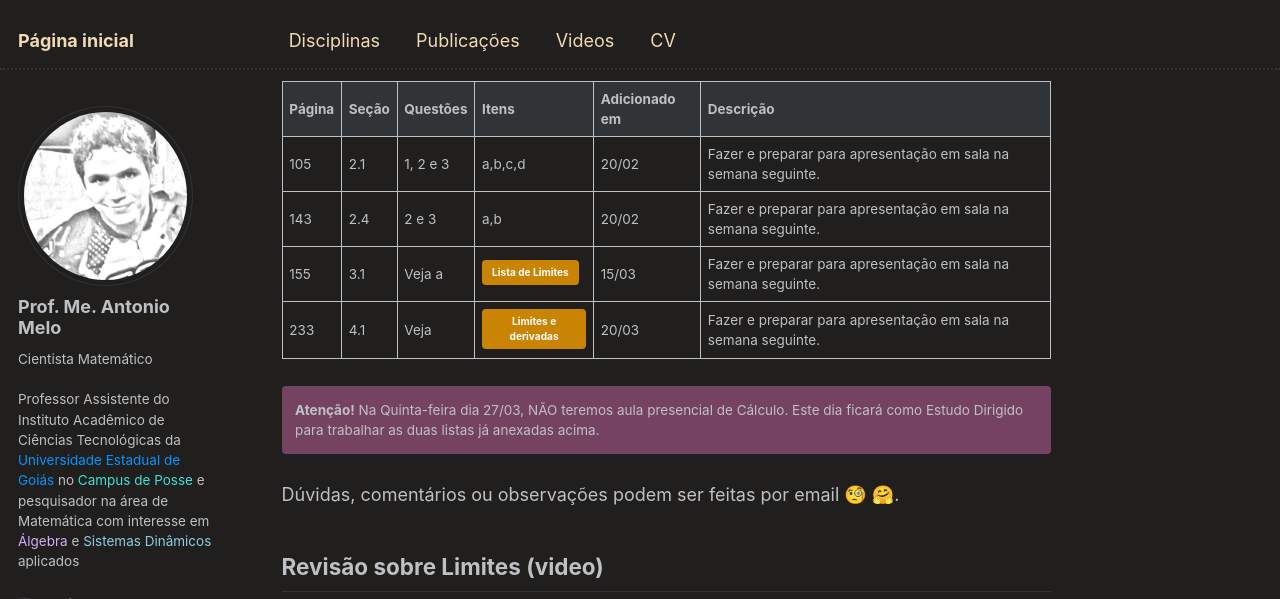
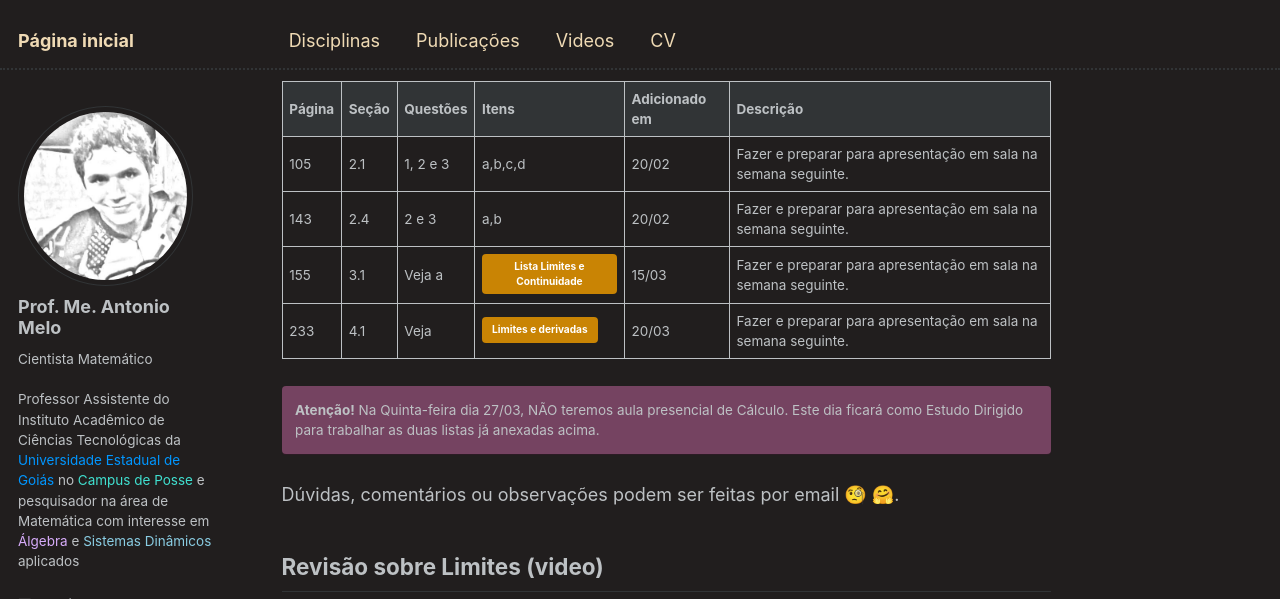
Before and after one commit to antmelo/antmelo.github.io, a Jekyll site: the page built from _teaching/2025-1-calculo.md, in a window 1280 px wide and 900 px high, scrolled down 1197 px, cut to the strip 0-599 px from the top of the window. Built offline with Jekyll 4.4.1, drawn with Linux system fonts in a browser that asks for light colours; some web fonts are replaced.

Commit message:
Update 2025-1-calculo.md

```diff
--- a/_teaching/2025-1-calculo.md
+++ b/_teaching/2025-1-calculo.md
@@ -39,7 +39,7 @@ que está disponível para [Download Aqui](https://www.mediafire.com/file/njhisf
 | --------    | -----  | -----     | ----- | -------------   | ------------------------------------------------------- |
 |  105 | 2.1  |  1, 2 e 3 | a,b,c,d  | 20/02   | Fazer e preparar para apresentação em sala na semana seguinte.   |
 |  143 | 2.4  |  2 e 3 |  a,b | 20/02   | Fazer e preparar para apresentação em sala na semana seguinte.   |
-|  155 | 3.1  |  Veja a | [Lista de Limites](https://antmelo.github.io/files/ZZA-CAL1-L1.pdf){: .btn}   | 15/03   | Fazer e preparar para apresentação em sala na semana seguinte.   |
+|  155 | 3.1  |  Veja a | [Lista Limites e Continuidade](https://antmelo.github.io/files/ZZA-CAL1-L1.pdf){: .btn}   | 15/03   | Fazer e preparar para apresentação em sala na semana seguinte.   |
 |  233 | 4.1  |  Veja  | [Limites e derivadas](https://antmelo.github.io/files/ZZA-CAL1-L2.pdf){: .btn}   | 20/03   | Fazer e preparar para apresentação em sala na semana seguinte.   |
 
 **Atenção!** Na Quinta-feira dia 27/03, NÃO teremos aula presencial de Cálculo. Este dia ficará como Estudo Dirigido para trabalhar as duas listas já anexadas acima.
```
